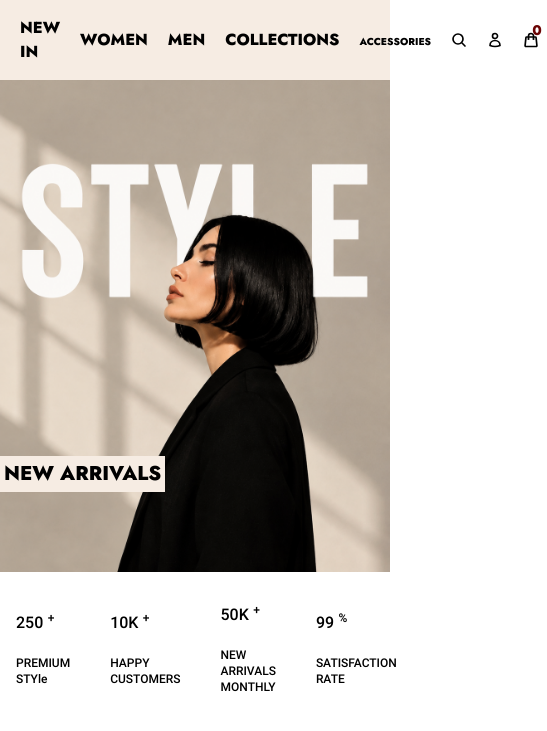
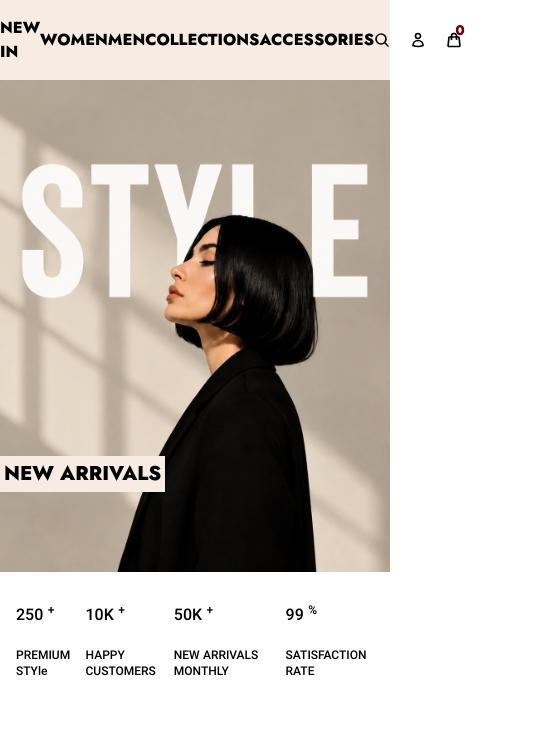
Before and after one commit to sara-nejat/style, a website: page index.html in a window 390 px wide. Shown: the whole page, 547 px wide, since content can reach past the window. Drawn offline with Linux system fonts and the light colour scheme.

Commit message:
Update index.html

```diff
--- a/index.html
+++ b/index.html
@@ -11,7 +11,7 @@
 
 <body>
     <header>
-        <nav class="2xl:container 2xl:mx-auto px-5 py-4 flex justify-between items-center bg-[#f6ece3]">
+        <nav class="2xl:container 2xl:mx-auto px-3 md:px-5 py-4 flex justify-between items-center bg-[#f6ece3]">
 
             <div>
                 <button
@@ -25,24 +25,24 @@
                 </button>
             </div>
 
-            <ul class="flex items-center gap-5 md:gap-8">
+            <ul class="flex items-center gap-2 md:gap-8">
                 <li><a href="#"
-                        class="text-[7px] md:text-xs lg:text-sm transition-colors duration-300 hover:text-[#5f0000]">NEW
+                        class="text-[9px] md:text-xs lg:text-sm transition-colors duration-300 hover:text-[#5f0000]whitespace-nowrap">NEW
                         IN</a></li>
                 <li><a href="#"
-                        class="text-[7px] md:text-xs lg:text-sm transition-colors duration-300 hover:text-[#5f0000]">WOMEN</a>
+                        class="text-[9px] md:text-xs lg:text-sm transition-colors duration-300 hover:text-[#5f0000]whitespace-nowrap">WOMEN</a>
                 </li>
                 <li><a href="#"
-                        class="text-[7px] md:text-xs lg:text-sm transition-colors duration-300 hover:text-[#5f0000]">MEN</a>
+                        class="text-[9px] md:text-xs lg:text-sm transition-colors duration-300 hover:text-[#5f0000]whitespace-nowrap">MEN</a>
                 </li>
                 <li><a href="#"
-                        class="text-[7px] md:text-xs lg:text-sm transition-colors duration-300 hover:text-[#5f0000]">COLLECTIONS</a>
+                        class="text-[9px] md:text-xs lg:text-sm transition-colors duration-300 hover:text-[#5f0000]whitespace-nowrap">COLLECTIONS</a>
                 </li>
                 <li><a href="#"
-                        class="text-[10px] md:text-xs lg:text-sm transition-colors duration-300 hover:text-[#5f0000]">ACCESSORIES</a>
+                        class="text-[9px] md:text-xs lg:text-sm transition-colors duration-300 hover:text-[#5f0000]whitespace-nowrap">ACCESSORIES</a>
                 </li>
                 <li><a href="#"
-                        class="hidden md:flex text-xs lg:text-sm transition-colors duration-300 hover:text-[#5f0000]">SALE</a>
+                        class="hidden md:flex text-xs lg:text-sm transition-colors duration-300 hover:text-[#5f0000]whitespace-nowrap">SALE</a>
                 </li>
             </ul>
 
@@ -82,8 +82,7 @@
 
                 <div class="absolute bottom-20 left-0">
                     <button
-                        class="text-xl bg-[#f6ece3] text-black p-1  transition-colors duration-700 hover:text-[#5f0000]"><a
-                            href="#">NEW ARRIVALS</a></button>
+                        class="text-xl bg-[#f6ece3] text-black p-1  transition-colors duration-700 hover:text-[#5f0000]">NEW ARRIVALS</button>
                 </div>
             </div>
             <div class="2xl:container 2xl:mx-auto hidden md:block overflow-hidden relative">
@@ -97,18 +96,18 @@
                 </div>
             </div>
             <article
-                class="2xl:container 2xl:mx-auto F flex justify-between items-center mt-8 mb-8 px-4 gap-10 md:mt-16 md:mb-14 md:px-8">
-                <h2 class="text-base md:text-xl">250 <sup>+</sup>
-                    <P class="text-xs md:text-sm pt-5">PREMIUM STYle</P>
+                class="2xl:container 2xl:mx-auto F flex justify-between items-center mt-8 mb-8 px-4 gap-2 md:gap-10 md:mt-16 md:mb-14 md:px-8">
+                <h2 class="text-base md:text-2xl">250 <sup>+</sup>
+                    <P class="text-xs md:text-xs pt-5">PREMIUM STYle</P>
                 </h2>
                 <h2 class="text-base md:text-2xl">10K <sup>+</sup>
-                    <P class="text-xs md:text-sm pt-5">HAPPY CUSTOMERS</P>
+                    <P class="text-xs md:text-xs pt-5">HAPPY CUSTOMERS</P>
                 </h2>
                 <h2 class="text-base md:text-2xl">50K <SUp>+</SUp>
-                    <P class="text-xs md:text-sm pt-5">NEW ARRIVALS MONTHLY</P>
+                    <P class="text-xs md:text-xs pt-5">NEW ARRIVALS MONTHLY</P>
                 </h2>
                 <h2 class="text-base md:text-2xl">99 <SUp>%</SUp>
-                    <P class="text-xs md:text-sm pt-5">SATISFACTION RATE</P>
+                    <P class="text-xs md:text-xs pt-5">SATISFACTION RATE</P>
                 </h2>
             </article>
         </section>
@@ -121,7 +120,7 @@
                             class="h-145.5 rounded-xl">
                         <div class="absolute top-20 left-5 flex flex-col items-start gap-7 f3 w-90  leading-10 text-white">
                             <span class="text-xs">MEN'S COLLECTIONS</span>
-                        <h1 class="text-3xl w-112.5">EFTORTLESS
+                        <h1 class="text-3xl w-112.5">EFFORTLESS
                             STYLE. EVERYDAY.</h1>
                         <P class="text-sm leading-10">Modern pieces crafted for comfort, quality and
                             confidence.</P>
```
